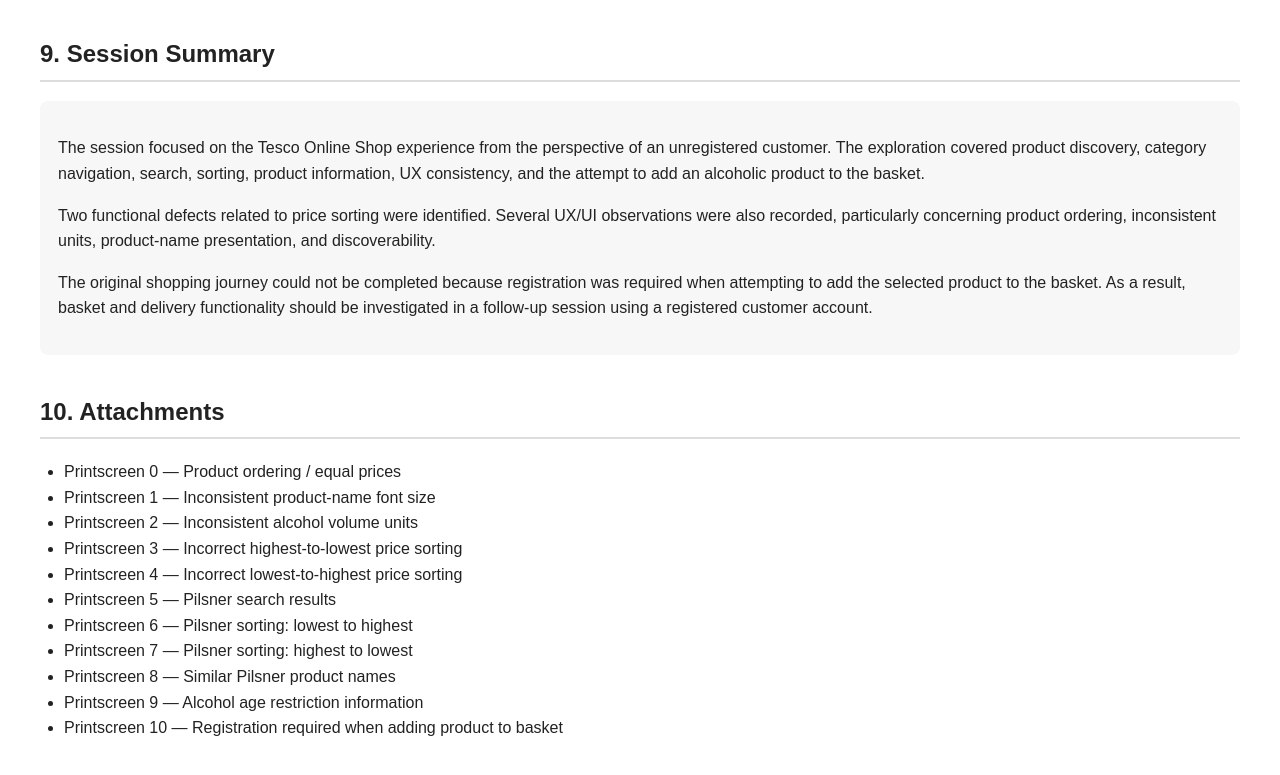
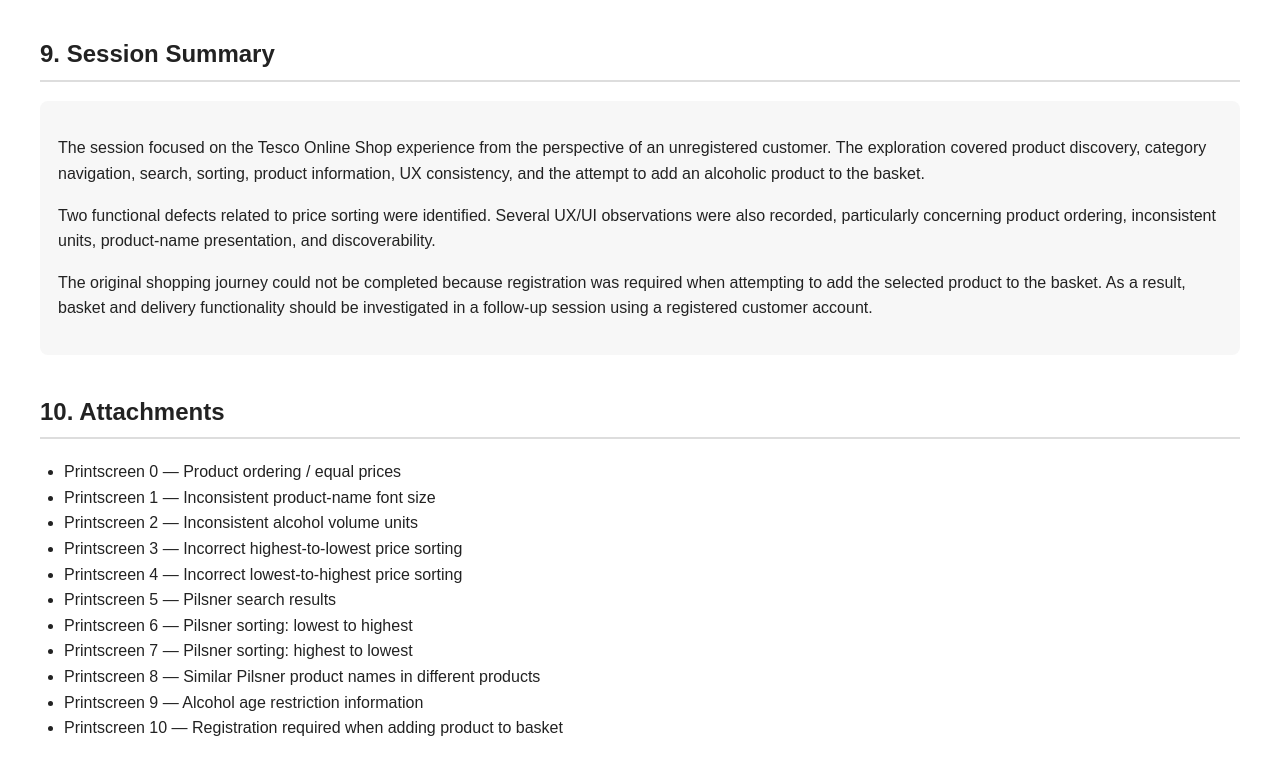
Before and after one commit to codinggekko/Portfolio_QA, a plain HTML site: page Manual_testing_Tesco/Explorstory_testing/Session1_small_purchase/tesco_exploratory_testing_report.html in a window 1280 px wide. Shown: the part 4077-4852 px from the top of the page. Drawn offline with Linux system fonts and the light colour scheme.

Commit message:
Update tesco_exploratory_testing_report.html

```diff
--- a/Manual_testing_Tesco/Explorstory_testing/Session1_small_purchase/tesco_exploratory_testing_report.html
+++ b/Manual_testing_Tesco/Explorstory_testing/Session1_small_purchase/tesco_exploratory_testing_report.html
@@ -116,7 +116,7 @@
 <li>Printscreen 5 — Pilsner search results</li>
 <li>Printscreen 6 — Pilsner sorting: lowest to highest</li>
 <li>Printscreen 7 — Pilsner sorting: highest to lowest</li>
-<li>Printscreen 8 — Similar Pilsner product names</li>
+<li>Printscreen 8 — Similar Pilsner product names in different products</li>
 <li>Printscreen 9 — Alcohol age restriction information</li>
 <li>Printscreen 10 — Registration required when adding product to basket</li>
 </ul>
```
